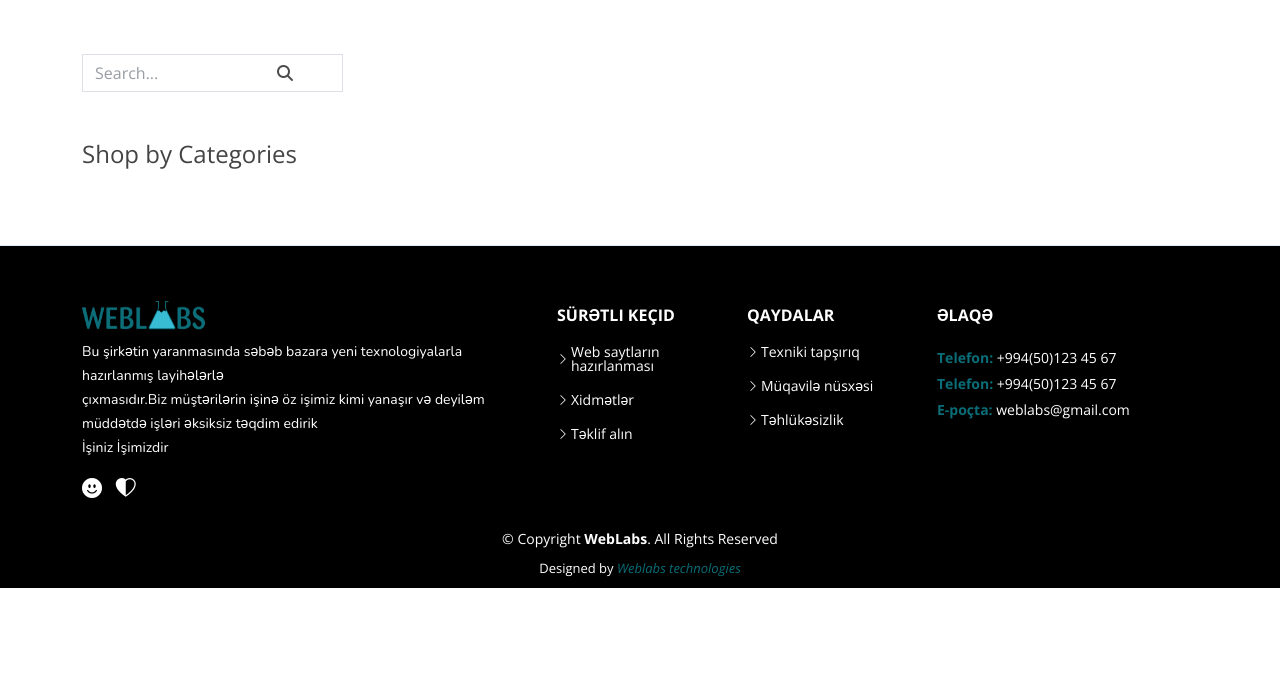
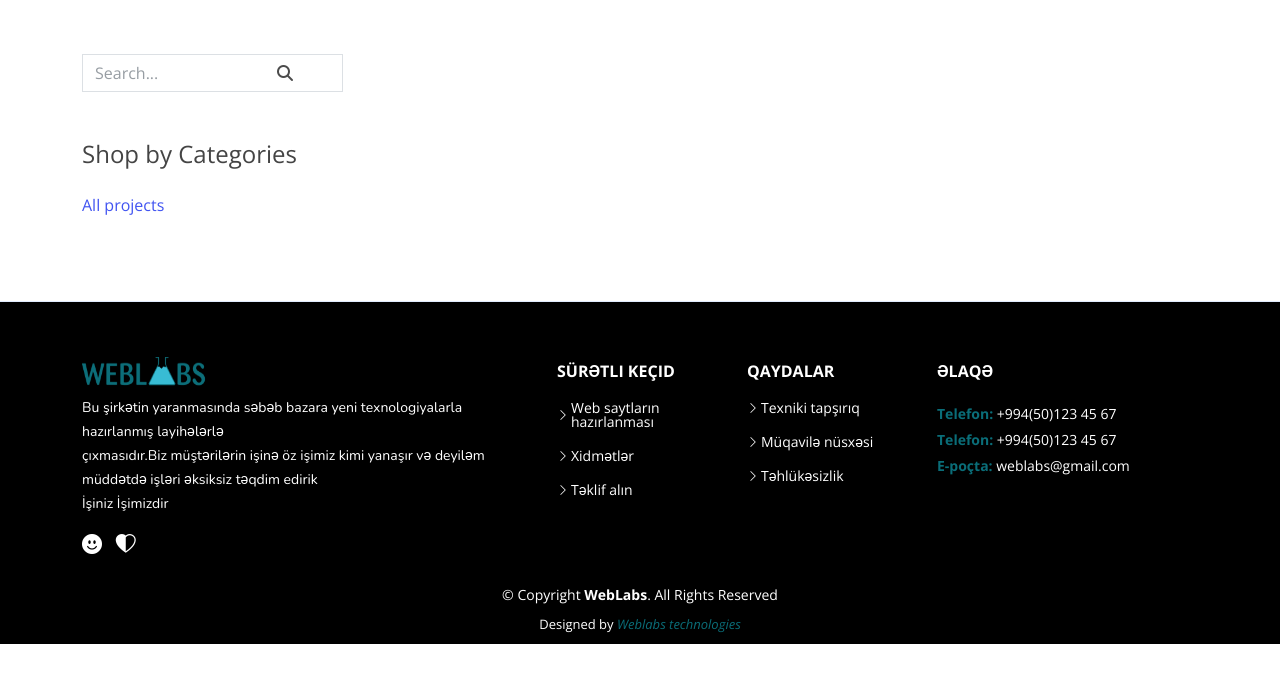
Before and after one commit to khanimintech/weblabs-backend-test, a Django app: page /allprojects in a window 1280 px wide. Shown: the part 116-800 px from the top of the page. Run offline with Django 4.2, Linux system fonts and the light colour scheme; data that the repository does not hold is empty; some libraries are stand-ins or nearby versions.

Commit message:
all project url added to category

```diff
--- a/templates/projects.html
+++ b/templates/projects.html
@@ -20,6 +20,11 @@
                 <div class="mb-30">
                     <h4 class="mb-3">Shop by Categories</h4>
                     <ul class="pl-0 shop-list list-unstyled">
+                        <li>
+                            <a href="{% url 'all_projects' %}" class="d-flex py-2 text-gray justify-content-between">
+                                <span>All projects</span>
+                            </a>
+                        </li>
                         {% for category in categories %}
                         <li>
                             <a href="{% url 'projects_by_category' category.slug %}" class="d-flex py-2 text-gray justify-content-between">
```
